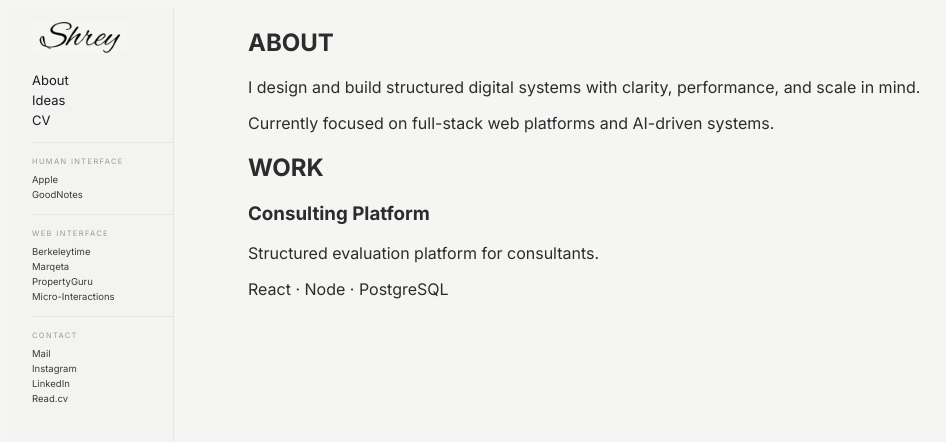
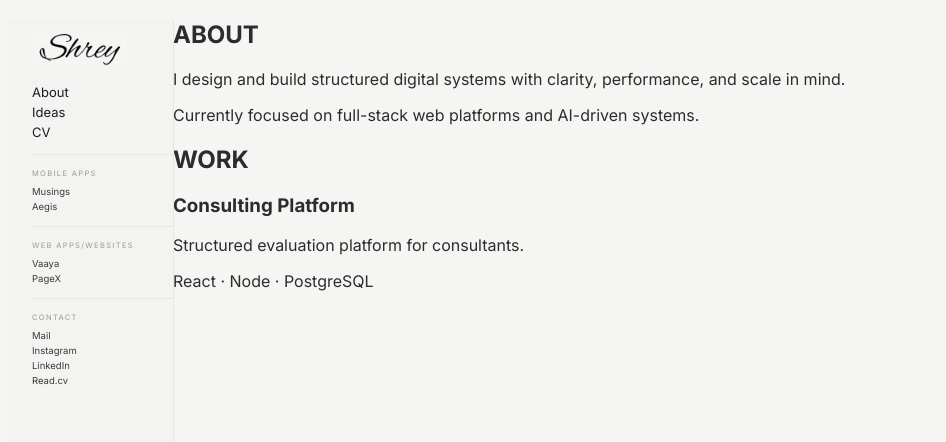
Before and after one commit to shreysircar/Portfolio, a Next.js app: page / in a window 1280 px wide. Shown: the top 442 px of the page, without its empty margins (0-946 px from the left). Built offline with nearby package versions, Linux system fonts and the light colour scheme.

Commit message:
making sidebar dynamic

```diff
--- a/package.json
+++ b/package.json
@@ -9,7 +9,7 @@
     "lint": "eslint"
   },
   "dependencies": {
-    "framer-motion": "^12.34.2",
+    "framer-motion": "^12.34.3",
     "next": "16.1.6",
     "react": "19.2.3",
     "react-dom": "19.2.3"
--- a/src/app/layout.tsx
+++ b/src/app/layout.tsx
@@ -1,9 +1,10 @@
 import { Inter } from "next/font/google";
 import "./globals.css";
+import Sidebar from "@/components/Sidebar"; // adjust path if needed
 
 const inter = Inter({
   subsets: ["latin"],
-  weight: ["400", "500", "600", "700", "800", "900"], // load heavy weights
+  weight: ["400", "500", "600", "700", "800", "900"],
   display: "swap",
 });
 
@@ -14,7 +15,14 @@ export default function RootLayout({
 }) {
   return (
     <html lang="en">
-      <body className={inter.className}>{children}</body>
+      <body className={inter.className}>
+        <Sidebar />
+
+        {/* Desktop offset */}
+        <main className="ml-[165px]">
+          {children}
+        </main>
+      </body>
     </html>
   );
 }
--- a/src/app/page.tsx
+++ b/src/app/page.tsx
@@ -1,10 +1,6 @@
-import Sidebar from "@/components/Sidebar"
-
 export default function Home() {
   return (
-    <div className="flex">
-      <Sidebar />
-      <main className="ml-[240px] w-full max-w-[820px] px-12 py-24">
+    <main className="w-full max-w-[820px] px-12 py-24">
 
       <section id="about" className="mb-20">
         <h2 className="text-xs tracking-widest text-neutral-500 mb-6">
@@ -37,6 +33,5 @@ export default function Home() {
       </section>
 
     </main>
-    </div>
   )
 }
--- a/src/components/FadeIn.tsx
+++ b/src/components/FadeIn.tsx
@@ -1,20 +1,25 @@
-"use client"
+"use client";
 
-import { motion } from "framer-motion"
+import { motion } from "framer-motion";
 
-export default function FadeIn({
-  children,
-}: {
-  children: React.ReactNode
-}) {
+interface FadeInProps {
+  children: React.ReactNode;
+  delay?: number;
+}
+
+export default function FadeIn({ children, delay = 0 }: FadeInProps) {
   return (
     <motion.div
-      initial={{ opacity: 0, y: 10 }}
+      initial={{ opacity: 0, y: 8 }}
       whileInView={{ opacity: 1, y: 0 }}
-      transition={{ duration: 0.6, ease: [0.22, 1, 0.36, 1] }}
-      viewport={{ once: true }}
+      transition={{
+        duration: 0.4,
+        delay,
+        ease: [0.22, 1, 0.36, 1],
+      }}
+      viewport={{ once: true, margin: "-80px" }}
     >
       {children}
     </motion.div>
-  )
+  );
 }
--- a/src/components/Section.tsx
+++ b/src/components/Section.tsx
@@ -0,0 +1,30 @@
+"use client";
+
+import FadeIn from "./FadeIn";
+
+interface SectionProps {
+  id: string;
+  title: string;
+  children: React.ReactNode;
+}
+
+export default function Section({ id, title, children }: SectionProps) {
+  return (
+    <section
+      id={id}
+      className="scroll-mt-24 py-20"
+    >
+      <div className="max-w-3xl mx-auto">
+        <FadeIn>
+          <h2 className="text-sm tracking-widest text-neutral-500 mb-10">
+            {title}
+          </h2>
+        </FadeIn>
+
+        <FadeIn delay={0.1}>
+          {children}
+        </FadeIn>
+      </div>
+    </section>
+  );
+}
--- a/src/components/Sidebar.tsx
+++ b/src/components/Sidebar.tsx
@@ -2,7 +2,7 @@ import { primaryNav, sections } from "@/data/sidebarData";
 
 export default function Sidebar() {
   return (
-    <aside className="fixed left-0 top-0 min-h-screen w-[165px]
+    <aside className="fixed left-0 top-0 h-screen w-[165px]
                        bg-[#F3F3F1] border-r border-[#E6E6E4]
                        overflow-y-auto">
 
@@ -40,14 +40,15 @@ export default function Sidebar() {
             </div>
 
 <div className="space-y-[4px] text-[9.5px]">
-  {section.items.map((item) => (
-    <div
-      key={item}
-      className="text-[#3A3A3A] hover:text-[#9A9A9A] transition-colors duration-150"
-    >
-      {item}
-    </div>
-  ))}
+{section.items.map((item) => (
+  <a
+    key={item.label}
+    href={item.href}
+    className="block no-underline text-[#3A3A3A] hover:text-[#9A9A9A] transition-colors duration-150"
+  >
+    {item.label}
+  </a>
+))}
 </div>
 
             {/* Add divider between sections except last */}
--- a/src/data/sidebarData.ts
+++ b/src/data/sidebarData.ts
@@ -8,20 +8,26 @@ export const primaryNav = [
 
 export const sections = [
   {
-    title: "HUMAN INTERFACE",
-    items: ["Apple", "GoodNotes"],
+    title: "MOBILE APPS",
+    items: [
+      { label: "Musings", href: "#musings" },
+      { label: "Aegis", href: "#aegis" },
+    ],
   },
   {
-    title: "WEB INTERFACE",
+    title: "WEB APPS/WEBSITES",
     items: [
-      "Berkeleytime",
-      "Marqeta",
-      "PropertyGuru",
-      "Micro-Interactions",
+      { label: "Vaaya", href: "#vaaya" },
+      { label: "PageX", href: "#pagex" },
     ],
   },
   {
     title: "CONTACT",
-    items: ["Mail", "Instagram", "LinkedIn", "Read.cv"],
+    items: [
+      { label: "Mail", href: "#mail" },
+      { label: "Instagram", href: "#instagram" },
+      { label: "LinkedIn", href: "#linkedin" },
+      { label: "Read.cv", href: "#readcv" },
+    ],
   },
 ];
```
Also changed, not shown: 1 other file (tests, documents, lock files or other folders). Lines whose indentation alone changed are shown as unchanged.
